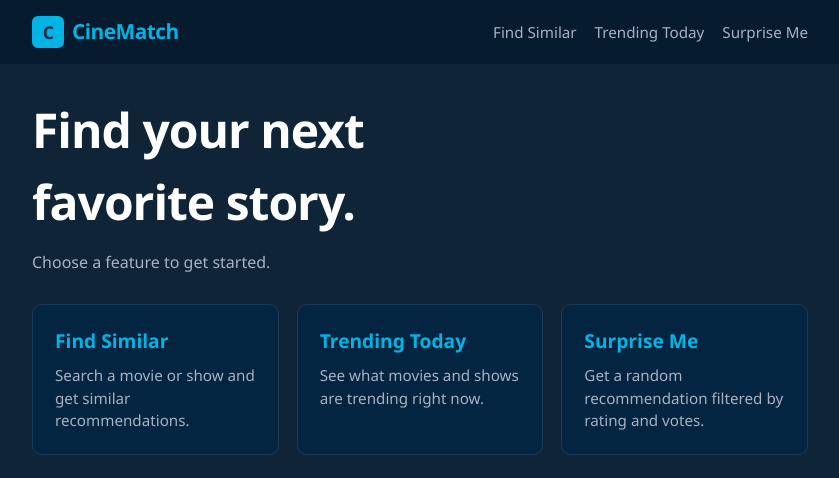
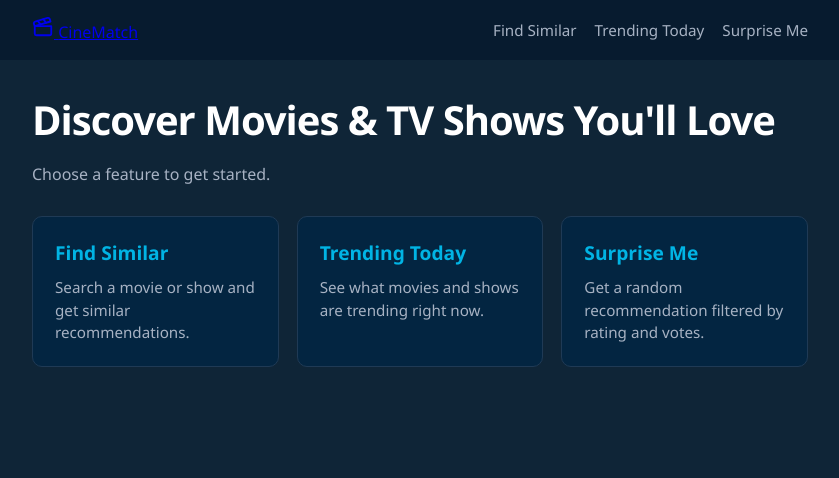
Before and after one commit to deannabulaclac/cinematch, a FastAPI app: page / in a window 1280 px wide. Shown: the top 478 px of the page, without its empty margins (220-1059 px from the left). Run offline with FastAPI, Linux system fonts and the light colour scheme.

Commit message:
Add title suggestion feature and enhance UI elements for better user experience

```diff
--- a/app/templates/index.html
+++ b/app/templates/index.html
@@ -8,11 +8,17 @@
 </head>
 <body>
     <header class="site-header">
-        <a class="brand" href="/">
-            <span class="brand-mark">C</span>
-            <span>CineMatch</span>
+        <a href="/" class="logo">
+            <span class="logo-icon" aria-hidden="true">
+                <svg xmlns="http://www.w3.org/2000/svg" width="22" height="22" viewBox="0 0 24 24" fill="none" stroke="currentColor" stroke-width="2" stroke-linecap="round" stroke-linejoin="round">
+                    <path d="m12.296 3.464 3.02 3.956"/>
+                    <path d="M20.2 6 3 11l-.9-2.4c-.3-1.1.3-2.2 1.3-2.5l13.5-4c1.1-.3 2.2.3 2.5 1.3z"/>
+                    <path d="M3 11h18v8a2 2 0 0 1-2 2H5a2 2 0 0 1-2-2z"/>
+                    <path d="m6.18 5.276 3.1 3.899"/>
+                </svg>
+            </span>
+            CineMatch
         </a>
-
         <nav aria-label="Main navigation">
             <a href="/similar">Find Similar</a>
             <a href="/trending">Trending Today</a>
@@ -21,7 +27,7 @@
     </header>
 
     <main class="page-content">
-        <h1>Find your next<br>favorite story.</h1>
+        <h1 style="font-size: 40px">Discover Movies &amp; TV Shows You'll Love</h1>
         <p class="tagline">
             Choose a feature to get started.
         </p>
```
